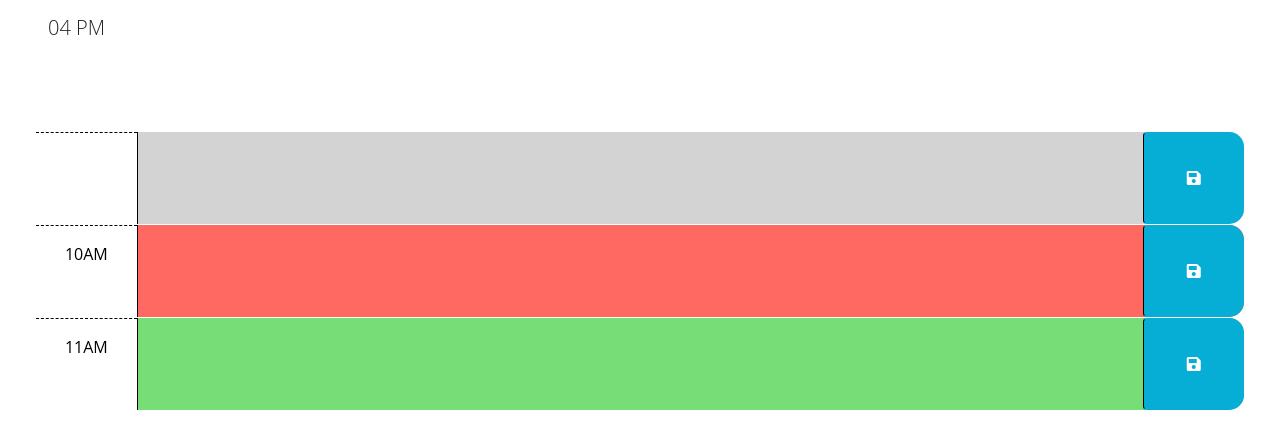
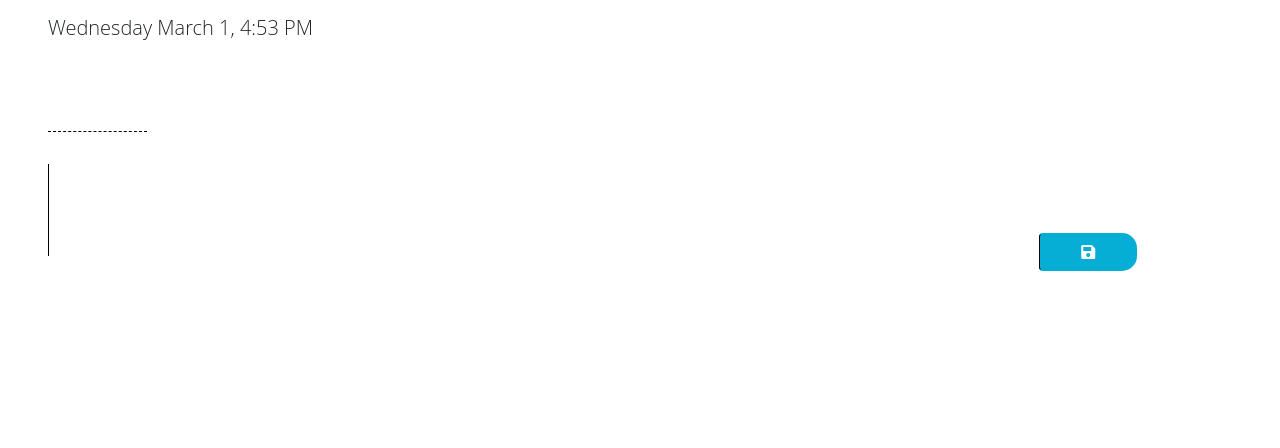
Before and after one commit to AJoelj84/Scheduler, a plain HTML site: page index.html in a window 1280 px wide. Shown: the part 166-614 px from the top of the page. Drawn offline with nearby package versions, Linux system fonts and the light colour scheme.

Commit message:
cleaning up starter code and attempting to find error that made code stop working

```diff
--- a/index.html
+++ b/index.html
@@ -36,7 +36,30 @@
 
     </header>
     <div class="container-fluid px-5">
-      <!-- Use class for "past", "present", and "future" to apply styles to the
+
+      <div id="hour" class=" ">
+        <div id='timeinput' class="col-2 col-md-1 hour text-center py-3"></div>
+        <textarea id= 'inputarea' class="col-8 col-md-10 description" rows="3"> </textarea>
+        <button id = 'saveButton' class="btn saveBtn col-2 col-md-1" aria-label="save">
+          <i class="fas fa-save" aria-hidden="true"></i>
+        </button>
+      </div>
+
+
+
+    <script src="https://cdnjs.cloudflare.com/ajax/libs/jquery/3.2.1/jquery.min.js"></script>
+    <script src="https://cdn.jsdelivr.net/npm/dayjs@1.11.3/dayjs.min.js"
+    integrity="sha256-iu/zLUB+QgISXBLCW/mcDi/rnf4m4uEDO0wauy76x7U="
+    crossorigin="anonymous"></script>
+
+    <script src="script.js"></script>
+  </body>
+</html>
+
+
+
+
+<!-- Use class for "past", "present", and "future" to apply styles to the
         time-block divs accordingly. The javascript will need to do this by
         adding/removing these classes on each div by comparing the hour in the
         id to the current hour. The html provided below is meant to be an example
@@ -47,16 +70,16 @@
         -->
 
       <!-- Example of a past time block. The "past" class adds a gray background color. -->
-      <div id="hour-9" class="row time-block past">
-        <div id='timeinput' class="col-2 col-md-1 hour text-center py-3"></div>
-        <textarea id= 'inputarea' class="col-8 col-md-10 description" rows="3"> </textarea>
-        <button id = 'saveButton' class="btn saveBtn col-2 col-md-1" aria-label="save">
-          <i class="fas fa-save" aria-hidden="true"></i>
-        </button>
-      </div>
 
-      <!-- Example of a present time block. The "present" class adds a red background color. -->
-      <div id="hour-10" class="row time-block present">
+
+
+<!-- Example of a present time block. The "present" class adds a red background color. -->
+
+<!-- Example of a future time block. The "future" class adds a green background color. -->
+
+
+
+ <!-- <div id="hour-10" class="row time-block present">
         <div class="col-2 col-md-1 hour text-center py-3">10AM</div>
         <textarea class="col-8 col-md-10 description" rows="3"> </textarea>
         <button class="btn saveBtn col-2 col-md-1" aria-label="save">
@@ -64,7 +87,7 @@
         </button>
       </div>
 
-      <!-- Example of a future time block. The "future" class adds a green background color. -->
+
       <div id="hour-11" class="row time-block future">
         <div class="col-2 col-md-1 hour text-center py-3">11AM</div>
         <textarea class="col-8 col-md-10 description" rows="3"> </textarea>
@@ -72,13 +95,4 @@
           <i class="fas fa-save" aria-hidden="true"></i>
         </button>
       </div>
-    </div>
-
-    <script src="https://cdnjs.cloudflare.com/ajax/libs/jquery/3.2.1/jquery.min.js"></script>
-    <script src="https://cdn.jsdelivr.net/npm/dayjs@1.11.3/dayjs.min.js"
-    integrity="sha256-iu/zLUB+QgISXBLCW/mcDi/rnf4m4uEDO0wauy76x7U="
-    crossorigin="anonymous"></script>
-
-    <script src="script.js"></script>
-  </body>
-</html>
+    </div> -->
--- a/script.js
+++ b/script.js
@@ -6,37 +6,41 @@ $(function(){
     var currentTime = dayjs();
 
     var currentDay = document.querySelector('#currentDay');
-    currentDay.textContent = currentTime.format('hh A');
+    currentDay.textContent = currentTime.format('dddd MMMM D, h:mm A');
+
+    var timeInput = dayjs();
+    var timeInput = document.querySelector('timeinput');
+    timeInput.textContent = timeInput.format('h A');
 
 
-    var timeBlocks = document.querySelectorAll('.time-block');
+    var timeBlocks = document.querySelectorAll('hour');
     timeBlocks.forEach((timeBlock)=>{
       var hour = parseInt(timeBlock.id.split('-')[1]);
           if (hour < currentTime.hour()){
-            timeBlock.classList.add('past');
+            timeBlock.classList.add('row time-block past');
             }
           else if (hour === currentTime.hour()){
-            timeBlock.classList.add('present');
+            timeBlock.classList.add('row time-block present');
             }
           else {
-            timeBlock.classList.add('future');
+            timeBlock.classList.add('row time-block future');
           }
     });
 
-    var saveButtons = document.querySelectorAll ('.saveBtn');
-      saveButtons.forEach((saveButton) => {
-          saveButton.addEventListener('click',() => {
-            var inputArea = saveButton.previousElementSibling;
-            localStorage.setItem('hour-${inputArea.parentElement.id.split('-')[1]}', inputArea.value);
-          });
-          });
+    var saveButtons = document.querySelectorAll('.saveBtn');
+  saveButtons.forEach((saveButton) => {
+    saveButton.addEventListener('click',()=> {
+      var inputArea = saveButton.previousElementSibling;
+      var inputValue = inputArea.value;
+      localStorage.setItem('hour', inputValue);
+    });
+  });
 
 
-    var savedInputs = Object.entries(localStorage);
-          savedInputs.forEach(([key,value])=>{
-            var inputArea = document.querySelector('#hour-${key}.description');
-            inputArea = value;
-          });
+  var savedInput = localStorage.getItem('hour');
+  var inputArea = document.querySelector('#hour .description');
+  inputArea.value = savedInput;
+});
 
 
 //   // TODO: Add a listener for click events on the save button. This code should
@@ -74,6 +78,3 @@ $(function(){
 //   // TODO: Add code to display the current date in the header of the page.
 //         var currentDate = dayjs().format('MMMM D, YYYY');
 //         $('#currentDay').text('The Current Date is ' + currentDate);
-
-
-});
```
